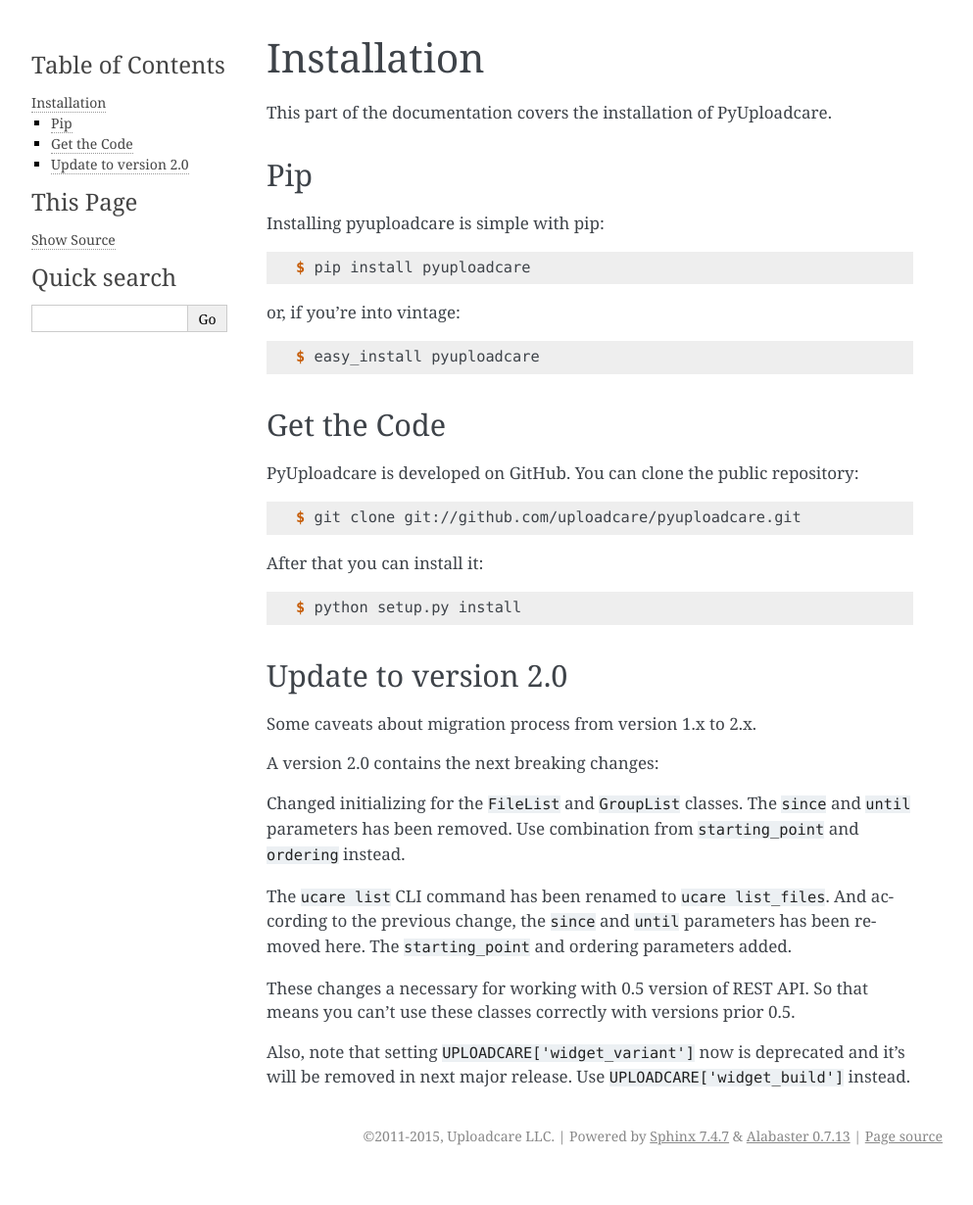
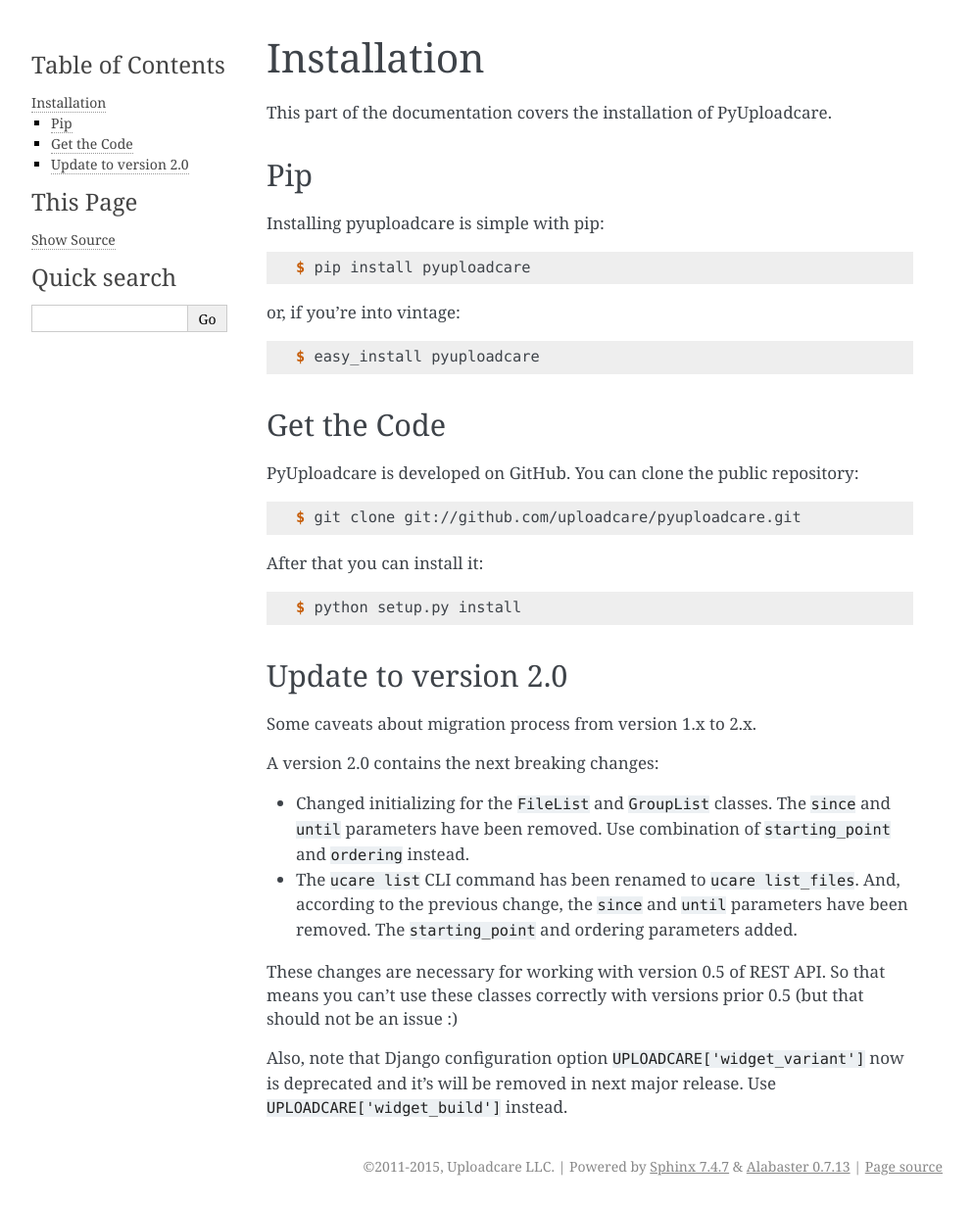
Before and after one commit to uploadcare/pyuploadcare, a Sphinx documentation site: the page built from docs/install.rst, in a window 1280 px wide. Shown: the whole page at 98% size, without its empty margins (148-1141 px from the left). Built offline with Sphinx 7.4.7, drawn with Linux system fonts in a browser that asks for light colours; before the commit the page ends 1199 px from its top, so only the background shows below that.

Commit message:
Updated grammar

```diff
--- a/docs/install.rst
+++ b/docs/install.rst
@@ -48,17 +48,14 @@
 
 A version 2.0 contains the next breaking changes:
 
-Changed initializing for the ``FileList`` and ``GroupList`` classes.
-The ``since`` and ``until`` parameters has been removed. Use combination from
-``starting_point`` and ``ordering`` instead.
+* Changed initializing for the ``FileList`` and ``GroupList`` classes. The ``since`` and ``until`` parameters have been removed. Use combination of ``starting_point`` and ``ordering`` instead.
 
-The ``ucare list`` CLI command has been renamed to ``ucare list_files``. And
-according to the previous change, the ``since`` and ``until`` parameters has
-been removed here. The ``starting_point`` and ordering parameters added.
+* The ``ucare list`` CLI command has been renamed to ``ucare list_files``. And, according to the previous change, the ``since`` and ``until`` parameters have been removed. The ``starting_point`` and ordering parameters added.
 
-These changes a necessary for working with 0.5 version of REST API.
-So that means you can’t use these classes correctly with versions prior 0.5.
+These changes are necessary for working with version 0.5 of REST API.
+So that means you can’t use these classes correctly with versions prior 0.5
+(but that should not be an issue :)
 
-Also, note that setting ``UPLOADCARE['widget_variant']`` now is deprecated and
-it’s will be removed in next major release. Use ``UPLOADCARE['widget_build']``
-instead.
+Also, note that Django configuration option ``UPLOADCARE['widget_variant']``
+now is deprecated and it’s will be removed in next major release. Use
+``UPLOADCARE['widget_build']`` instead.
```
